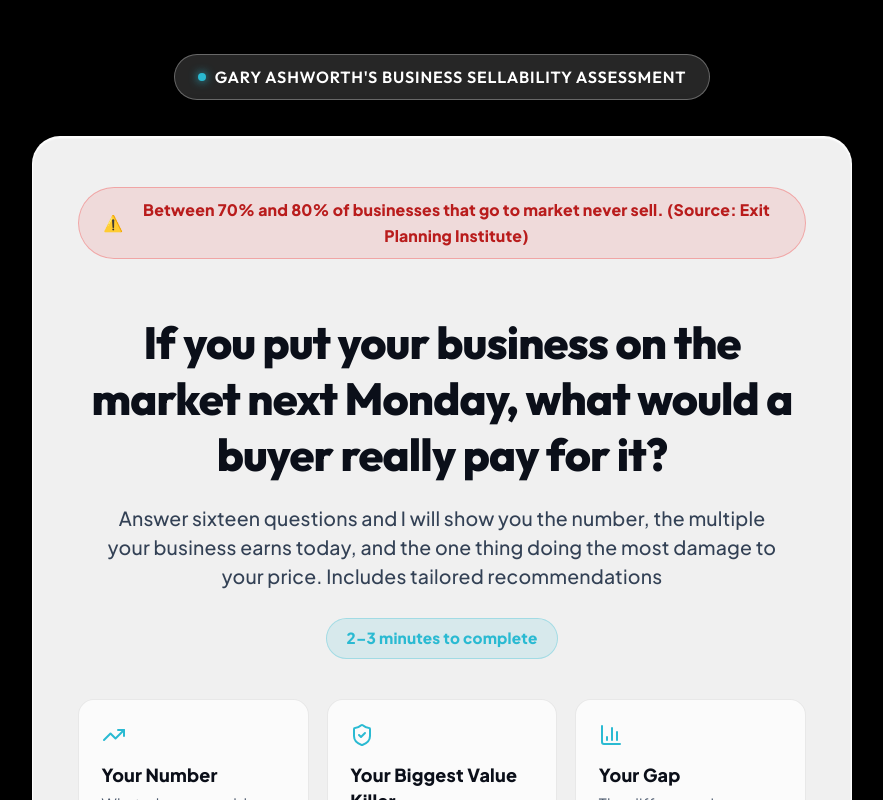
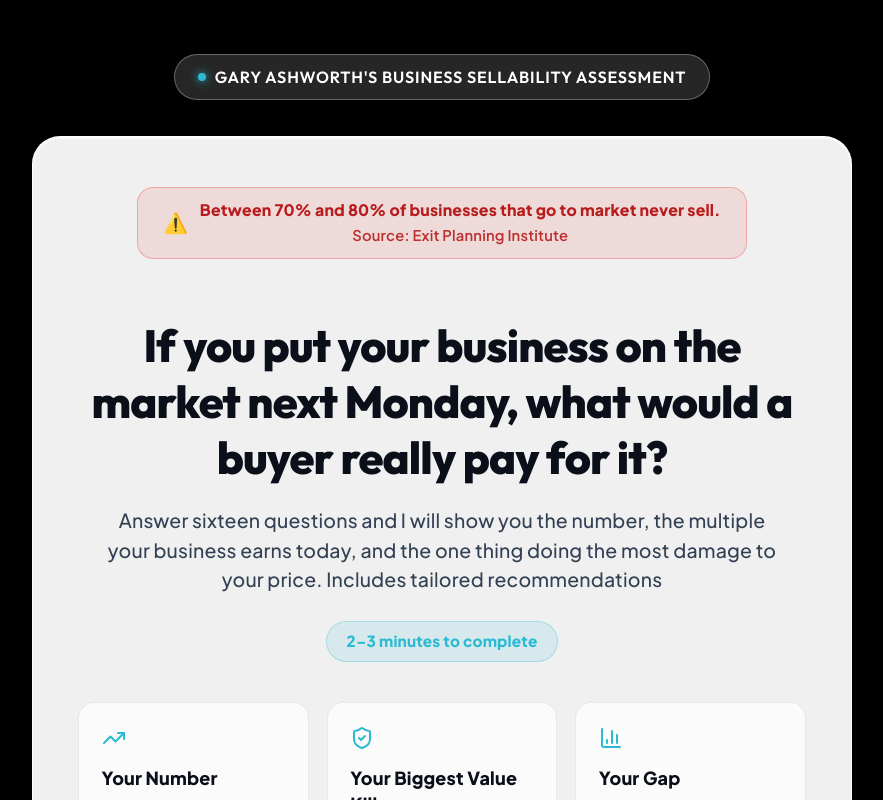
Before and after one commit to jmjmjmgit/gary-business-sellability, a React (Vite) app: page / in a window 1280 px wide. Shown: the top 800 px of the page, without its empty margins (198-1081 px from the left). Built offline with nearby package versions, Linux system fonts and the light colour scheme.

Commit message:
Add line break before Source in statistic banner

```diff
--- a/src/App.jsx
+++ b/src/App.jsx
@@ -127,18 +127,24 @@ export default function App() {
           <div style={{
             background: 'rgba(239, 68, 68, 0.12)',
             border: '1px solid rgba(239, 68, 68, 0.35)',
-            borderRadius: '100px',
-            padding: '0.5rem 1.35rem',
+            borderRadius: '16px',
+            padding: '0.65rem 1.4rem',
             color: '#B91C1C',
             fontSize: '0.88rem',
             fontWeight: 800,
             display: 'inline-flex',
             alignItems: 'center',
-            gap: '0.5rem',
-            marginBottom: '1.35rem'
+            justifyContent: 'center',
+            gap: '0.65rem',
+            marginBottom: '1.5rem',
+            textAlign: 'center',
+            lineHeight: 1.45
           }}>
-            <span>⚠️</span>
-            <span>Between 70% and 80% of businesses that go to market never sell. (Source: Exit Planning Institute)</span>
+            <span style={{ fontSize: '1.1rem' }}>⚠️</span>
+            <div>
+              <div>Between 70% and 80% of businesses that go to market never sell.</div>
+              <div style={{ fontSize: '0.82rem', fontWeight: 600, opacity: 0.9, marginTop: '0.15rem' }}>Source: Exit Planning Institute</div>
+            </div>
           </div>
 
           <h1 className="stark-title" style={{ fontSize: '2.5rem', marginBottom: '1.1rem', lineHeight: 1.25 }}>
```
